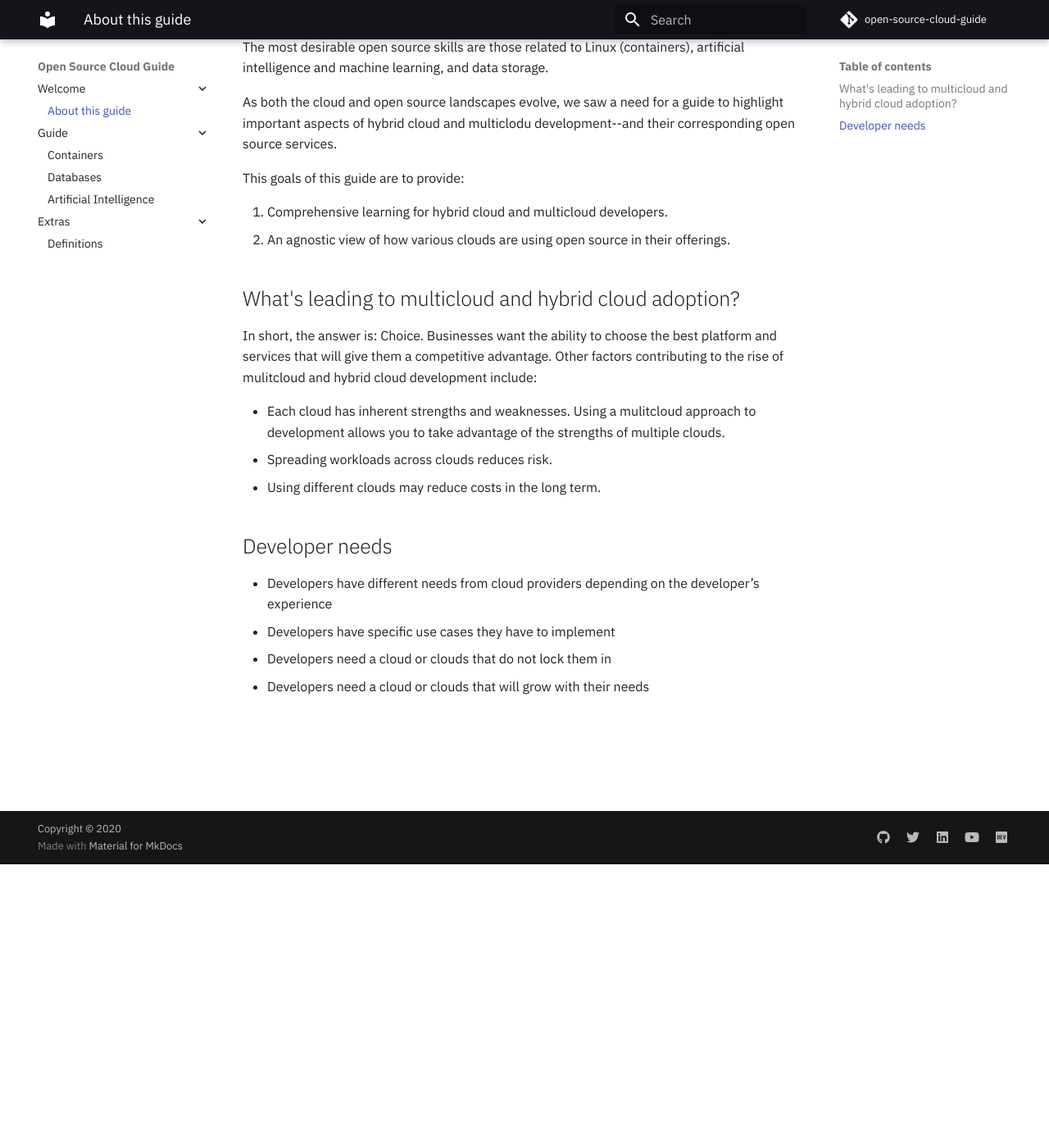
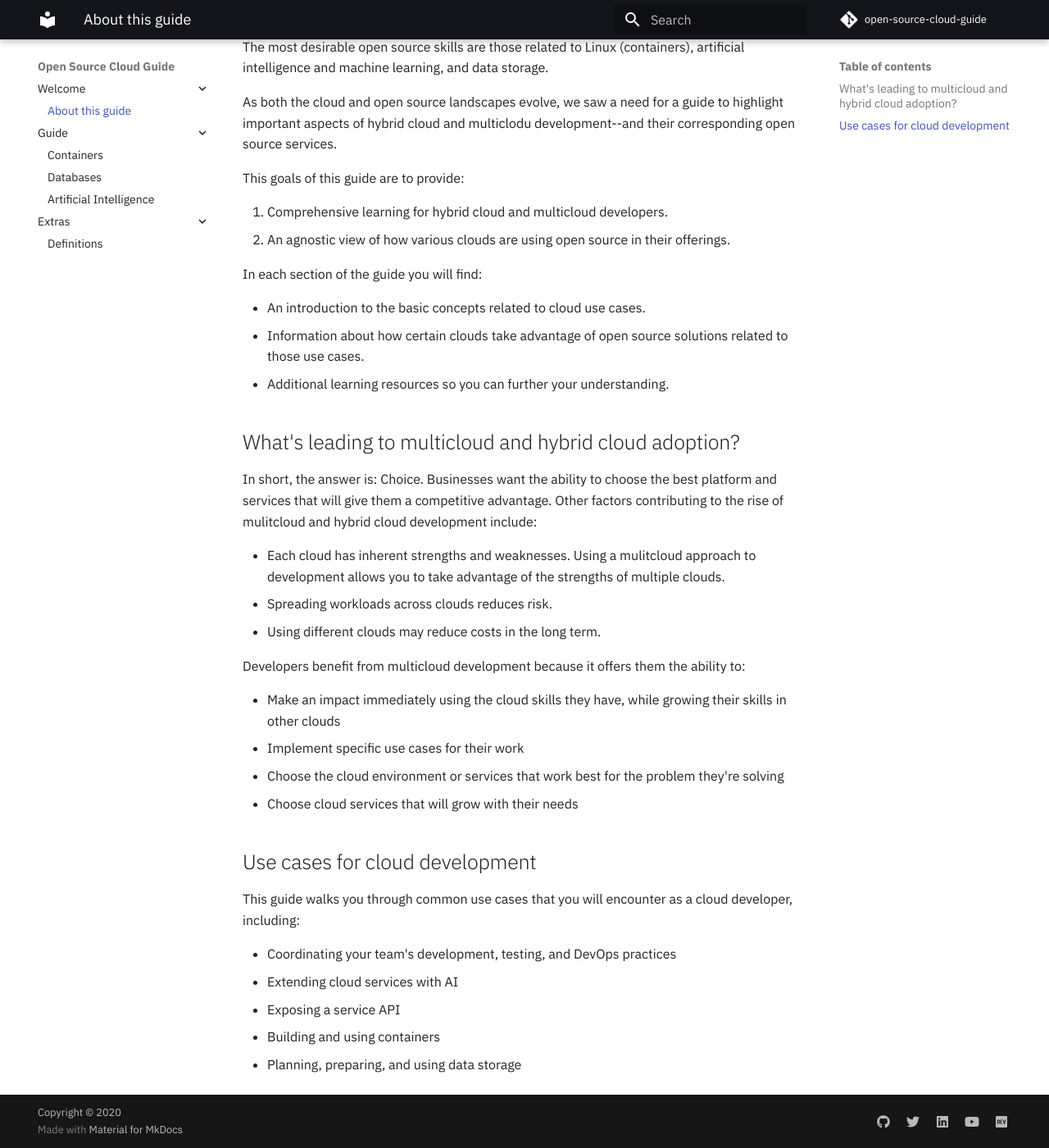
Before and after one commit to stevemar/open-source-cloud-guide, an MkDocs documentation site: the page built from docs/README.md, in a window 1280 px wide and 1400 px high, scrolled down 346 px. Shown: the whole window at 82% size. Built offline with MkDocs 1.6.1 and Material for MkDocs 9.7.7, drawn with Linux system fonts in a browser that asks for light colours; comment, search, counter and statistics services are not loaded.

Commit message:
Update README.md

```diff
--- a/docs/README.md
+++ b/docs/README.md
@@ -13,6 +13,12 @@
 1. Comprehensive learning for hybrid cloud and multicloud developers.
 2. An agnostic view of how various clouds are using open source in their offerings.
 
+In each section of the guide you will find:
+
+- An introduction to the basic concepts related to cloud use cases.
+- Information about how certain clouds take advantage of open source solutions related to those use cases.
+- Additional learning resources so you can further your understanding.
+
 ## What's leading to multicloud and hybrid cloud adoption?
 
 In short, the answer is: Choice. Businesses want the ability to choose the best platform and services that will give them a competitive advantage. Other factors contributing to the rise of mulitcloud and hybrid cloud development include:
@@ -21,9 +27,19 @@
 * Spreading workloads across clouds reduces risk.
 * Using different clouds may reduce costs in the long term.
 
-## Developer needs
+Developers benefit from multicloud development because it offers them the ability to:
 
-* Developers have different needs from cloud providers depending on the developer’s experience
-* Developers have specific use cases they have to implement
-* Developers need a cloud or clouds that do not lock them in
-* Developers need a cloud or clouds that will grow with their needs
+* Make an impact immediately using the cloud skills they have, while growing their skills in other clouds
+* Implement specific use cases for their work
+* Choose the cloud environment or services that work best for the problem they're solving
+* Choose cloud services that will grow with their needs
+
+## Use cases for cloud development
+
+This guide walks you through common use cases that you will encounter as a cloud developer, including:
+
+- Coordinating your team's development, testing, and DevOps practices
+- Extending cloud services with AI
+- Exposing a service API
+- Building and using containers
+- Planning, preparing, and using data storage
```
